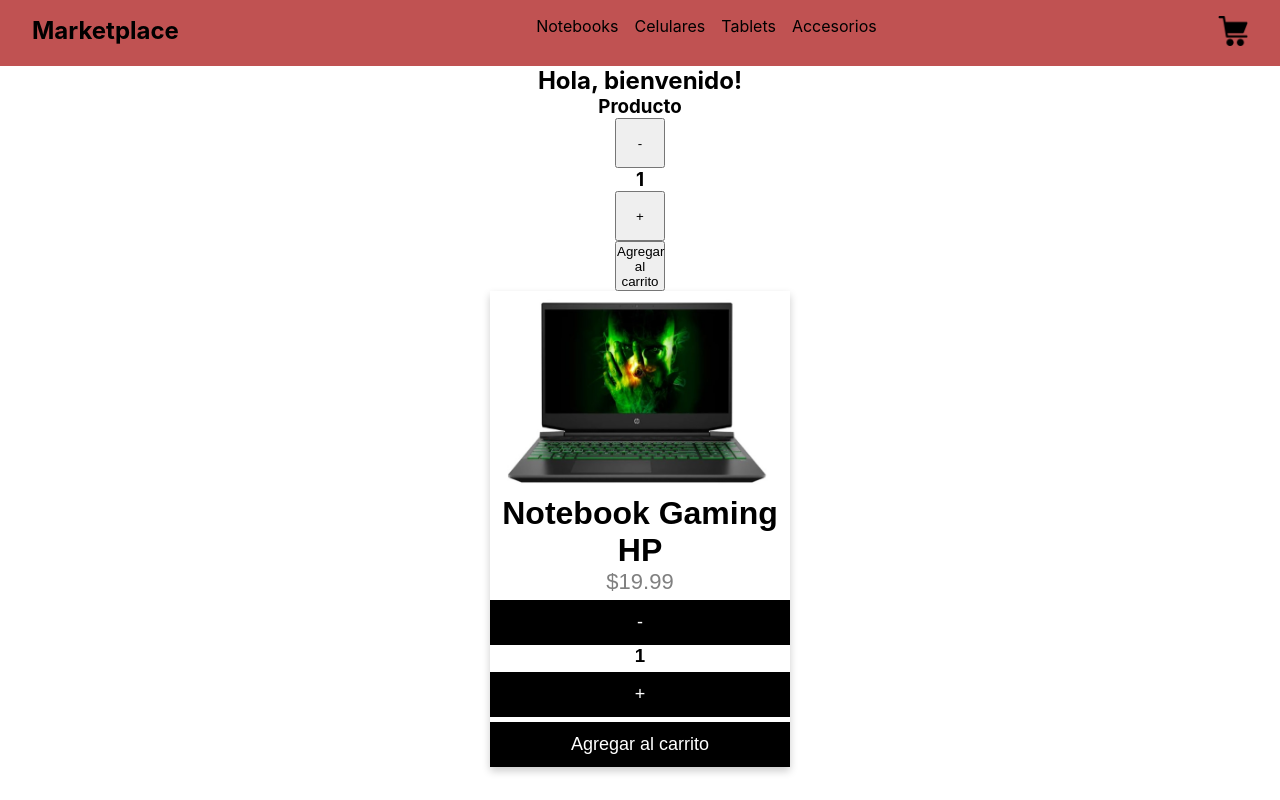
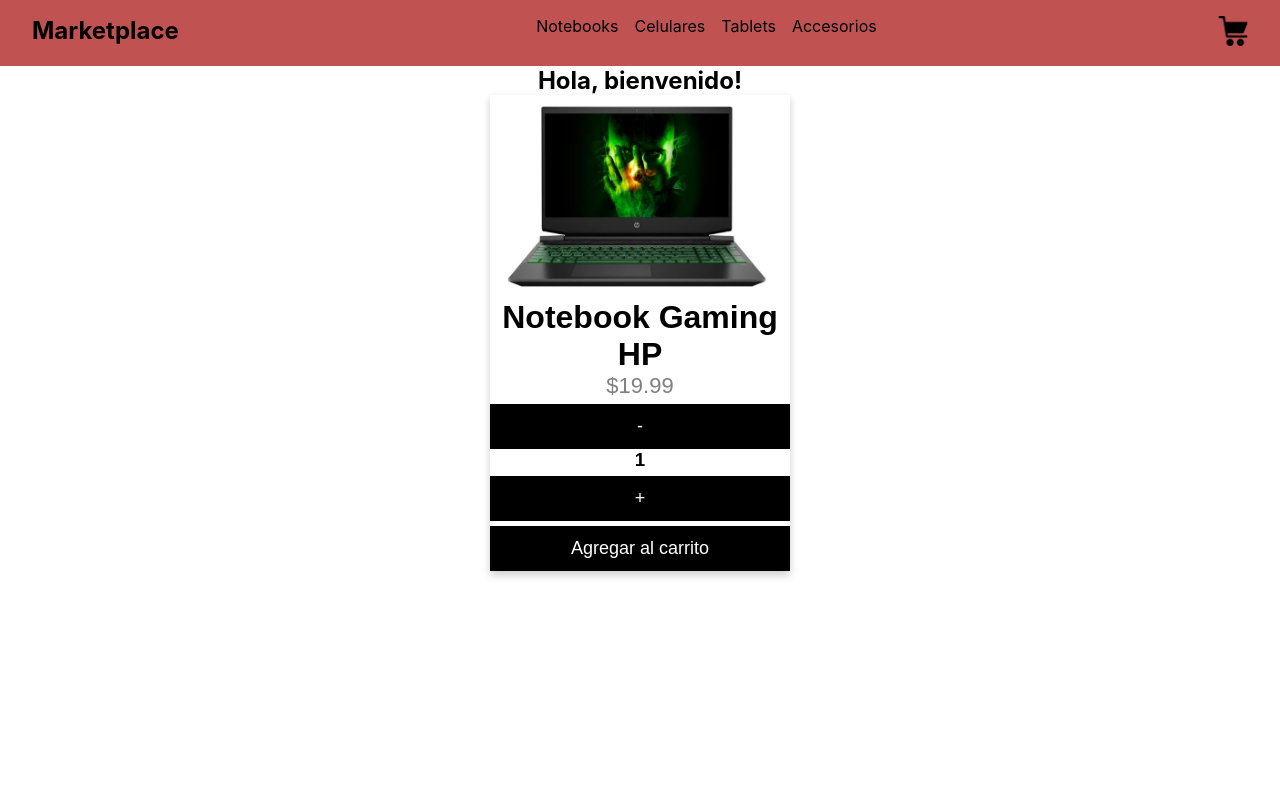
Before and after one commit to danilogama/app24925, a React (Create React App) app: page / in a window 1280 px wide. Built offline with nearby package versions, Linux system fonts and the light colour scheme.

Commit message:
agregando Cards

```diff
--- a/src/components/ItemCount/ItemCount.css
+++ b/src/components/ItemCount/ItemCount.css
@@ -1,13 +1,4 @@
-.item{
-    align-items: center;
-    justify-content: center;
-    text-align: center;
-}
 
-.item button{
-    height: 50px;
-    width: 50px;
-}
 
 .card {
     box-shadow: 0 4px 8px 0 rgba(0, 0, 0, 0.2);
--- a/src/components/ItemCount/ItemCount.js
+++ b/src/components/ItemCount/ItemCount.js
@@ -30,17 +30,6 @@
     }
 
     return(
-        <>
-        <div className='item'>
-
-            <h3>Producto</h3>
-
-            <button onClick={decrement}>-</button>
-            <h3>{count}</h3>
-            <button onClick={increment}>+</button>
-            <h3></h3>
-            <button onClick={()=>onAdd(count)}>Agregar al carrito</button>
-        </div>
 
         <div class="card">
             <img src="/images/ntbkLenovo.jpg" alt="ntbkLenovo"  height="200px"/>
@@ -52,7 +41,6 @@
             <button onClick={increment}>+</button>
             <p><button onClick={()=>onAdd(count)}>Agregar al carrito</button></p>
         </div>
-        </>
 
     )
 }
```
